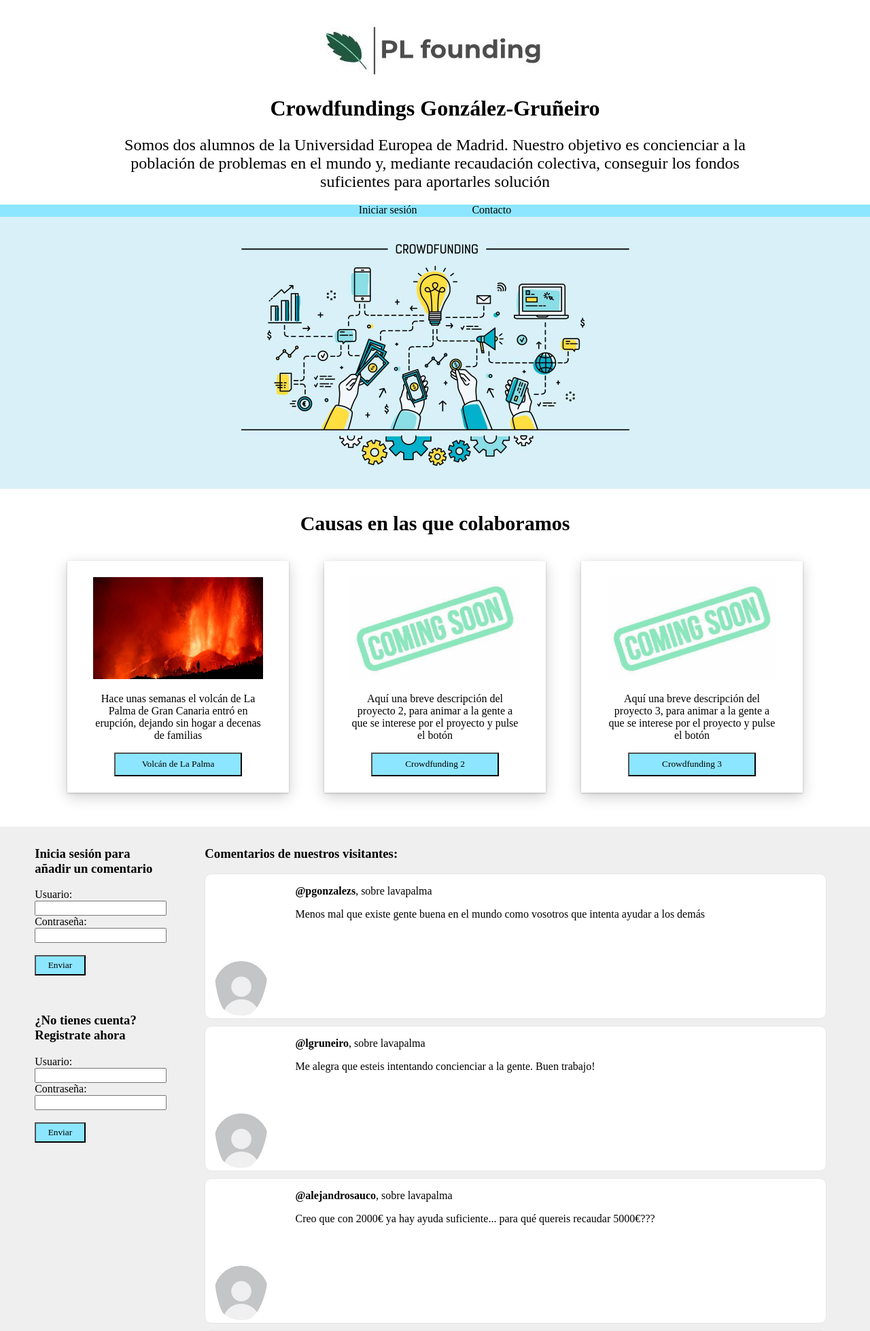
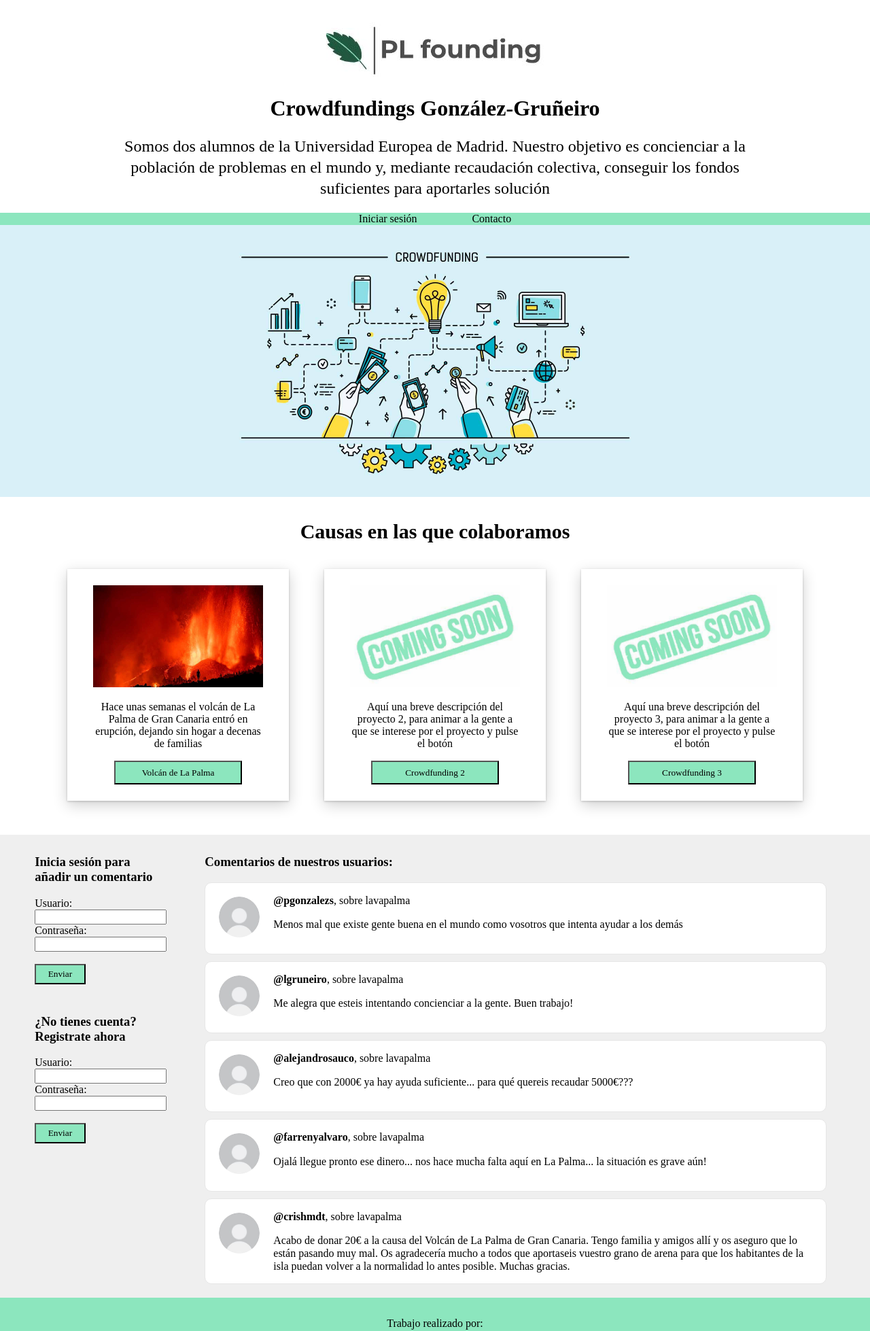
Before and after one commit to pgonzalezs1999/Web_de_crowdfunding, a PHP site: page /Pablo/ in a window 1280 px wide. Shown: the top 1958 px of the page at 68% size. Run offline with PHP 8.4, Linux system fonts and the light colour scheme; some libraries are stand-ins or nearby versions; some web fonts are replaced.

Commit message:
Ya funcionan bien los comentarios del index

```diff
--- a/crowdfunding_lp/css/styleIndex.css
+++ b/crowdfunding_lp/css/styleIndex.css
@@ -1,6 +1,6 @@
 :root
 {
-    --nuestroColor: rgb(140, 230, 255);
+    --nuestroColor: rgb(140, 230, 190);
     --segundoColor: #def1f8;
 }
 
@@ -34,6 +34,7 @@ h2
 {
     width: 75%;
     font-weight: normal;
+    line-height: 130%;
 }
 
 .navPrincipal
@@ -144,6 +145,7 @@ h2
 .bloqueComentarios
 {
     display: flex;
+    flex-flow: row-reverse;
     background-color: #efefef;
     margin-top: 1vh;
     padding-top: 10px;
@@ -168,6 +170,7 @@ h2
     margin-bottom: 10px;
     padding-right: 30px;
     border-radius: 10px;
+    line-height: 120%;
 }
 
 .columna_foto
@@ -177,16 +180,14 @@ h2
 
 .foto_comentador
 {
-    width: 80px;
-    padding-left: 1vw;
-    padding-top: 10vw;
+    width: 60px;
+    margin: 20px;
     border-radius: 100%;
 }
 
 .columna_comentario
 {
-    padding-left: 3vw;
-    flex: 8;
+    flex: 10;
 }
 
 .login
@@ -206,6 +207,7 @@ h2
     text-decoration: none;
     width: 40%;
     height: 30px;
+    margin-bottom: 25px;
 }
 
 footer
@@ -273,6 +275,7 @@ footer a
         padding-top: 10px;
         padding-left: 4vw;
         margin: 0%;
+        padding-bottom: 25px;
     }
 
     .login
--- a/crowdfunding_lp/donacion.html
+++ b/crowdfunding_lp/donacion.html
@@ -17,16 +17,16 @@
             <div class="columnaFormulario">
                 <h3>Rellena el formulario para completar la ayuda</h3>
                 <form action="bienvenida.php" method="post">
-                Introduce tu nombre de usuario:<br><br><input type="text" name="nombre"/>
+                Escribe tu nombre de usuario:<br><br><input type="text" name="nombre"/>
                 <br><br>
-                Introduce la cantidad deseas donar:<br><br><input class="inputDinero" type="text" name="contrasena"/>
+                Escribe la cantidad para donar:<br><br><input class="inputDinero" type="text" name="contrasena"/>
                 <br><br>
                 <input class="botonForm" type="submit" value="Enviar"/>
             </form>
             </div>
             <div class="lineaVertical"></div>
             <div class="botonesCantidad">
-                <h3>Elegir una cantidad para donar</h3>
+                <h3>Elegir una cantidad</h3>
                 <button class="botonCantidad" onclick="anadirDinero(1)">1€</button>
                 <button class="botonCantidad" onclick="anadirDinero(5)">5€</button>
                 <button class="botonCantidad" onclick="anadirDinero(10)">10€</button>
--- a/crowdfunding_lp/index.php
+++ b/crowdfunding_lp/index.php
@@ -46,36 +46,20 @@
         </div>
     </div>
     <div class="bloqueComentarios">
-        <section class="login" id="login">
-            <h3>Inicia sesión para añadir un comentario</h3>
-            <form action="bienvenida.php" method="post">
-                Usuario: <br><input class="inputForm" type="text" name="nombre"/>
-                <br>
-                Contraseña: <br><input class="inputForm" type="text" name="contrasena"/>
-                <br><br>
-                <input class="botonForm" type="submit" value="Enviar"/>
-            </form>
-            <br><br>
-            <h3>¿No tienes cuenta? Registrate ahora</h3>
-            <form action="bienvenida.php" method="post">
-                Usuario: <br><input class="inputForm" type="text" name="nombre"/>
-                <br>
-                Contraseña: <br><input class="inputForm" type="text" name="contrasena"/>
-                <br><br>
-                <input class="botonForm" type="submit" value="Enviar"/>
-            </form>
-        </section>
         <section class="comentarios">
-            <h3>Comentarios de nuestros visitantes:</h3>
+            <h3>Comentarios de nuestros usuarios:</h3>
             <?php
-                if (($comentarios = fopen("database/comentarios.csv", "r")) !== FALSE)
+                $comentarios = fopen("database/comentarios.csv", "r");
+                if ($comentarios !== FALSE)
                 {
                     $numLinea = 1;
-                    while (($arrayLinea = fgetcsv($comentarios, 1000, ",")) !== FALSE)
+                    while (($arrayLinea = fgetcsv($comentarios, 1000, ",")) !== FALSE and $numLinea <= 10)
                     {
                         echo "<div class=\"comentario\">
                                 <div class=\"columna_foto\">
-                                    <img class=\"foto_comentador\" src=\"images/default-profile.jpg\">
+                                    <div>
+                                        <img class=\"foto_comentador\" src=\"images/default-profile.jpg\">
+                                    </div>
                                 </div>
                                 <div class=\"columna_comentario\">
                                     <p><strong>@".$arrayLinea[0]."</strong>, sobre ".$arrayLinea[1]."</p>
@@ -88,6 +72,24 @@
                 }
             ?>
         </section>
+        <section class="login" id="login">
+            <h3>Inicia sesión para añadir un comentario</h3>
+            <form action="bienvenida.php" method="post">
+                Usuario: <br><input class="inputForm" type="text" name="nombre"/>
+                <br>
+                Contraseña: <br><input class="inputForm" type="text" name="contrasena"/>
+                <br><br>
+                <input class="botonForm" type="submit" value="Enviar"/>
+            </form>
+            <h3>¿No tienes cuenta? Registrate ahora</h3>
+            <form action="bienvenida.php" method="post">
+                Usuario: <br><input class="inputForm" type="text" name="nombre"/>
+                <br>
+                Contraseña: <br><input class="inputForm" type="text" name="contrasena"/>
+                <br><br>
+                <input class="botonForm" type="submit" value="Enviar"/>
+            </form>
+        </section>
     </div>
 </body>
 <footer id="footer">
```
